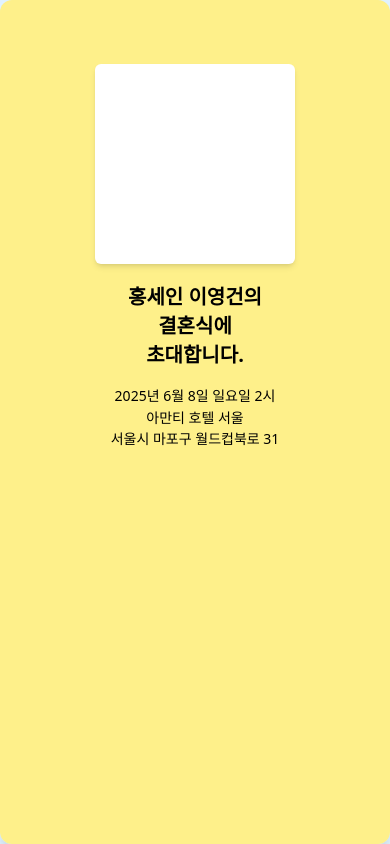
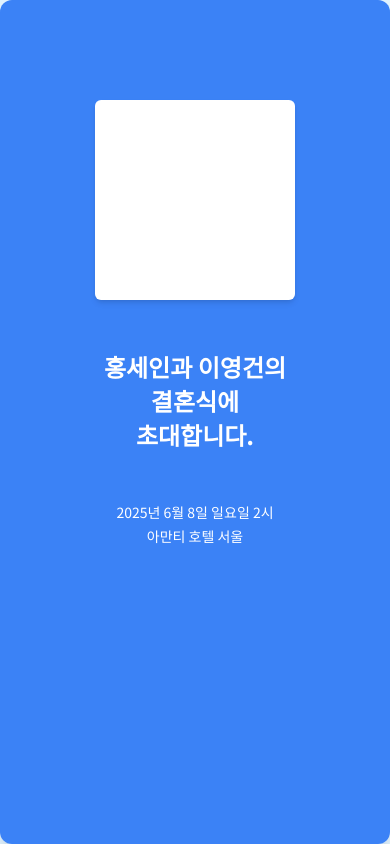
Before and after one commit to seinandpopurri/sywed_ver1, a React (Vite) app: page / in a window 390 px wide. Built offline with nearby package versions, Linux system fonts and the light colour scheme.

Commit message:
모바일 청첩장 디자인 및 UI 개선

```diff
--- a/index.html
+++ b/index.html
@@ -6,6 +6,9 @@
     <meta name="viewport" content="width=device-width, initial-scale=1.0, viewport-fit=cover" />
     <meta name="apple-mobile-web-app-capable" content="yes" />
     <meta name="apple-mobile-web-app-status-bar-style" content="black-translucent" />
+    <link rel="preconnect" href="https://fonts.googleapis.com">
+    <link rel="preconnect" href="https://fonts.gstatic.com" crossorigin>
+    <link href="https://fonts.googleapis.com/css2?family=Nanum+Myeongjo:wght@400;700&family=Noto+Sans+KR:wght@300;400;500;700&display=swap" rel="stylesheet">
     <title>홍세인 & 이영건의 결혼식</title>
     <style>
       html, body {
--- a/src/App.tsx
+++ b/src/App.tsx
@@ -40,11 +40,11 @@ export default function App() {
         const part3Bottom = part3Rect.bottom - containerRect.top;
         const viewportHeight = containerRect.height;
 
-        // 파트3이 화면의 50% 이상을 차지할 때만 컨트롤러 표시
+        // 파트3이 화면에 충분히 표시될 때만 컨트롤러 표시
+        const visibleHeight = Math.min(part3Bottom, viewportHeight) - Math.max(part3Top, 0);
         const isPart3Visible =
-          part3Top < viewportHeight / 2 &&
-          part3Bottom > viewportHeight / 2 &&
-          Math.min(part3Bottom, viewportHeight) - Math.max(part3Top, 0) > viewportHeight * 0.5;
+          visibleHeight > 0 &&
+          visibleHeight > viewportHeight * 0.5;
 
         setShowDirectionPad(isPart3Visible);
       }
@@ -80,15 +80,16 @@ export default function App() {
     <div className="w-screen h-screen bg-sky-100 flex justify-center items-center relative">
       {showDirectionPad && (
         <div
-          className="absolute z-50 bottom-[150px] lg:bottom-[180px]"
+          className="absolute z-[100] bottom-[18%] lg:bottom-[8%]"
           style={{
             width: "110px",
             height: "110px",
             left: "50%",
             transform: "translateX(-50%)",
+            paddingBottom: "env(safe-area-inset-bottom, 0px)"
           }}
         >
-          <div className="relative w-full h-full rounded-full bg-white/90 shadow-lg flex items-center justify-center backdrop-blur-sm border-2 border-pink-300">
+          <div className="relative w-full h-full rounded-full bg-white/90 shadow-lg flex items-center justify-center backdrop-blur-sm border-2 border-gray-300">
             {/* 방향키 버튼들 */}
             {[
               {
@@ -146,41 +147,41 @@ export default function App() {
                   position: "absolute",
                   width: "32px",
                   height: "32px",
-                  backgroundColor: "#f9d2e7",
+                  backgroundColor: "#f1f1f1",
                   display: "flex",
                   alignItems: "center",
                   justifyContent: "center",
                   transition: "all 0.2s",
-                  border: "1px solid #f9a8d4",
-                  color: "#be185d",
+                  border: "1px solid #d1d1d1",
+                  color: "#4b4b4b",
                   fontSize: "16px",
                   fontWeight: "bold",
                   boxShadow: "0 1px 2px rgba(0,0,0,0.1)",
                   ...btn.style,
                 }}
                 onTouchStart={(e) => {
-                  e.currentTarget.style.backgroundColor = "#f472b6";
+                  e.currentTarget.style.backgroundColor = "#e0e0e0";
                   const transform = btn.dir === "up" || btn.dir === "down"
                     ? "translateX(-50%) scale(0.95)"
                     : "translateY(-50%) scale(0.95)";
                   e.currentTarget.style.transform = transform;
                 }}
                 onTouchEnd={(e) => {
-                  e.currentTarget.style.backgroundColor = "#f9d2e7";
+                  e.currentTarget.style.backgroundColor = "#f1f1f1";
                   const transform = btn.dir === "up" || btn.dir === "down"
                     ? "translateX(-50%)"
                     : "translateY(-50%)";
                   e.currentTarget.style.transform = transform;
                 }}
                 onMouseDown={(e) => {
-                  e.currentTarget.style.backgroundColor = "#f472b6";
+                  e.currentTarget.style.backgroundColor = "#e0e0e0";
                   const transform = btn.dir === "up" || btn.dir === "down"
                     ? "translateX(-50%) scale(0.95)"
                     : "translateY(-50%) scale(0.95)";
                   e.currentTarget.style.transform = transform;
                 }}
                 onMouseUp={(e) => {
-                  e.currentTarget.style.backgroundColor = "#f9d2e7";
+                  e.currentTarget.style.backgroundColor = "#f1f1f1";
                   const transform = btn.dir === "up" || btn.dir === "down"
                     ? "translateX(-50%)"
                     : "translateY(-50%)";
--- a/src/Part1.tsx
+++ b/src/Part1.tsx
@@ -1,58 +1,84 @@
 import { motion } from "framer-motion";
+import { useState, useEffect } from "react";
 
 export default function Part1() {
   const naverMapLink = "https://map.naver.com/v5/search/아만티%20호텔%20서울";
+  const [firstLine, setFirstLine] = useState("");
 
-  const lines = [
-    "홍세인 이영건의",
+  useEffect(() => {
+    // 랜덤하게 이름 순서 결정 (0 또는 1)
+    const randomOrder = Math.random() < 0.5;
+    setFirstLine(randomOrder ? "홍세인과 이영건의" : "이영건과 홍세인의");
+  }, []); // 컴포넌트 마운트 시 한 번만 실행
+
+  // 첫 번째 부분만 배열로 유지
+  const titleLines = [
+    firstLine, // 랜덤하게 결정된 이름 순서
     "결혼식에",
     "초대합니다.",
-    "", // 공백 한 줄
-    "2025년 6월 8일 일요일 2시",
-    "아만티 호텔 서울",
-    "서울시 마포구 월드컵북로 31",
   ];
 
   return (
-    <div className="h-full w-full bg-yellow-200 relative px-4">
+    <div
+      className="h-full w-full relative px-4 text-white"
+      style={{
+        backgroundColor: "#3b82f6", // 파란색 배경으로 되돌리기
+        fontFamily: "'Noto Sans KR', sans-serif"
+      }}
+    >
       {/* ⬆️ 전체를 위로 올리기 위한 flex 설정 */}
-      <div className="flex flex-col items-center pt-16">
+      <div
+        className="flex flex-col items-center"
+        style={{ paddingTop: "100px" }} // 인라인 스타일로 패딩 적용
+      >
         {/* 임시 GIF 자리 (200x200 흰색 박스) */}
-        <div className="w-[200px] h-[200px] bg-white mb-4 rounded-md shadow-md" />
+        <div className="w-[200px] h-[200px] bg-white mb-12 rounded-md shadow-md" />
 
-        {/* 텍스트 라인들 */}
-        {lines.map((line, index) => {
-          if (line === "") return <div key={index} className="h-4" />;
-
-          return (
+        {/* 제목 부분 */}
+        {titleLines.map((line, index) => (
           <motion.p
             key={index}
-              className={`text-center leading-tight ${
-                index < 3 ? "text-xl font-bold" : "text-sm"
-              } mt-1`}
+            className="text-center leading-tight text-2xl md:text-3xl font-bold mt-1"
             initial={{ opacity: 0, y: 10 }}
             animate={{ opacity: 1, y: 0 }}
             transition={{
-                delay: index * 0.35, // ⏱ 느리게: 한 줄당 0.35초
-                duration: 0.8, // ⏱ 등장 속도도 여유롭게
+              delay: index * 0.35,
+              duration: 0.8,
               ease: "easeOut",
             }}
           >
-              {line.includes("아만티") ? (
+            {line}
+          </motion.p>
+        ))}
+
+        {/* 공백 */}
+        <div className="h-6"></div>
+        <div className="h-6"></div>
+
+        {/* 날짜/시간/장소 부분 - 직접 작성 */}
+        <motion.p
+          className="text-center text-sm mt-1"
+          initial={{ opacity: 0, y: 10 }}
+          animate={{ opacity: 1, y: 0 }}
+          transition={{ delay: 3 * 0.35, duration: 0.8, ease: "easeOut" }}
+        >
+          2025년 6월 8일 일요일 2시
+        </motion.p>
+        <motion.p
+          className="text-center text-sm mt-1"
+          initial={{ opacity: 0, y: 10 }}
+          animate={{ opacity: 1, y: 0 }}
+          transition={{ delay: 4 * 0.35, duration: 0.8, ease: "easeOut" }}
+        >
           <a
             href={naverMapLink}
             target="_blank"
             rel="noopener noreferrer"
-                  className="no-underline hover:text-[#3b82f6] transition-colors duration-200"
+            className="no-underline hover:text-[#bfdbfe] transition-colors duration-200"
           >
-                  {line}
+            아만티 호텔 서울
           </a>
-              ) : (
-                line
-              )}
         </motion.p>
-          );
-        })}
       </div>
 
       {/* 하단 여백 */}
--- a/src/Part3.tsx
+++ b/src/Part3.tsx
@@ -50,6 +50,9 @@ export default function Part3({ scrollContainerRef }: Part3Props) {
   const hasMounted = useRef(false);
 
   const move = (dir: "up" | "down" | "left" | "right") => {
+    // 방향키를 움직이면 힌트 메시지를 숨김
+    setShowHint(false);
+
     setPosition((prev) => {
       const next = { ...prev };
       if (dir === "up") next.y = Math.max(prev.y - 1, 0);
@@ -92,8 +95,14 @@ export default function Part3({ scrollContainerRef }: Part3Props) {
 
       const offset = characterRect.top - containerRect.top;
 
+      // 화면 크기를 체크하여 스크롤 위치를 조정
+      const isMobile = window.innerWidth <= 768;
+      // 모바일에서는 화면의 50% 지점에, 큰 화면에서는 70% 지점에 캐릭터를 위치시킵니다
+      const scrollPosition = isMobile ? 0.50 : 0.70;
+
+      // 캐릭터 위치가 화면의 적절한 지점으로 오도록 스크롤 조정
       const targetScrollTop =
-        container.scrollTop + offset - container.clientHeight / 2 + TILE_SIZE;
+        container.scrollTop + offset - container.clientHeight * scrollPosition;
       const maxScrollTop = container.scrollHeight - container.clientHeight;
 
       const part3Section = container.querySelectorAll('section')[2];
@@ -112,9 +121,9 @@ export default function Part3({ scrollContainerRef }: Part3Props) {
   }, [position]);
 
   useEffect(() => {
+    // 컴포넌트 마운트 시 힌트 표시
     setShowHint(true);
-    const timeout = setTimeout(() => setShowHint(false), 4000);
-    return () => clearTimeout(timeout);
+    // 타임아웃 제거 - 방향키를 누를 때까지 계속 표시
   }, []);
 
   useEffect(() => {
--- a/vite.config.ts
+++ b/vite.config.ts
@@ -4,4 +4,14 @@ import react from "@vitejs/plugin-react";
 // https://vitejs.dev/config/
 export default defineConfig({
   plugins: [react()],
+  server: {
+    hmr: {
+      overlay: true, // 오류가 있을 때 오버레이 표시
+      timeout: 1000, // HMR 연결 제한 시간 (밀리초)
+    },
+    watch: {
+      usePolling: true, // 파일 변경 감지를 폴링 방식으로 사용 (더 안정적)
+      interval: 100, // 폴링 간격 (밀리초)
+    }
+  },
 });
```
Lines whose indentation alone changed are shown as unchanged.
